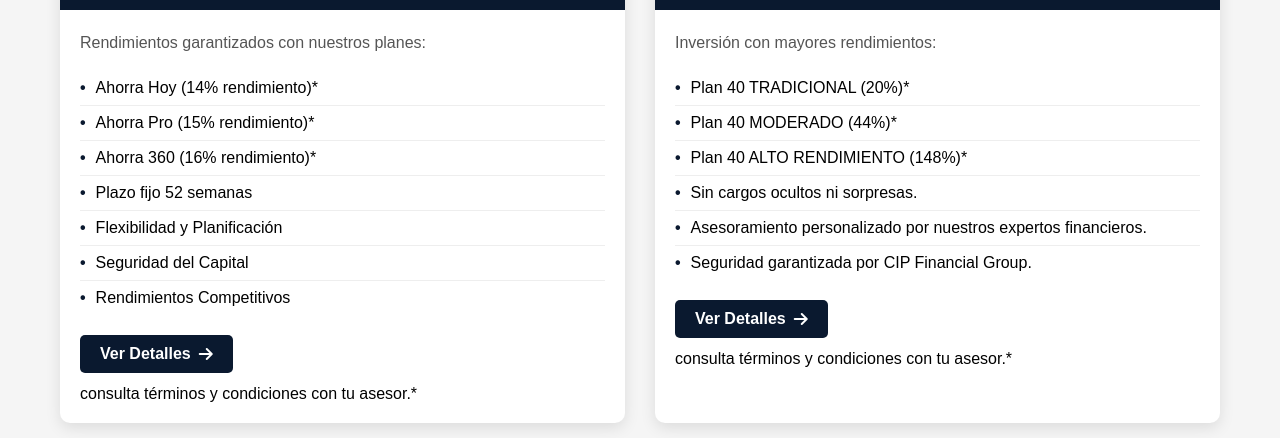
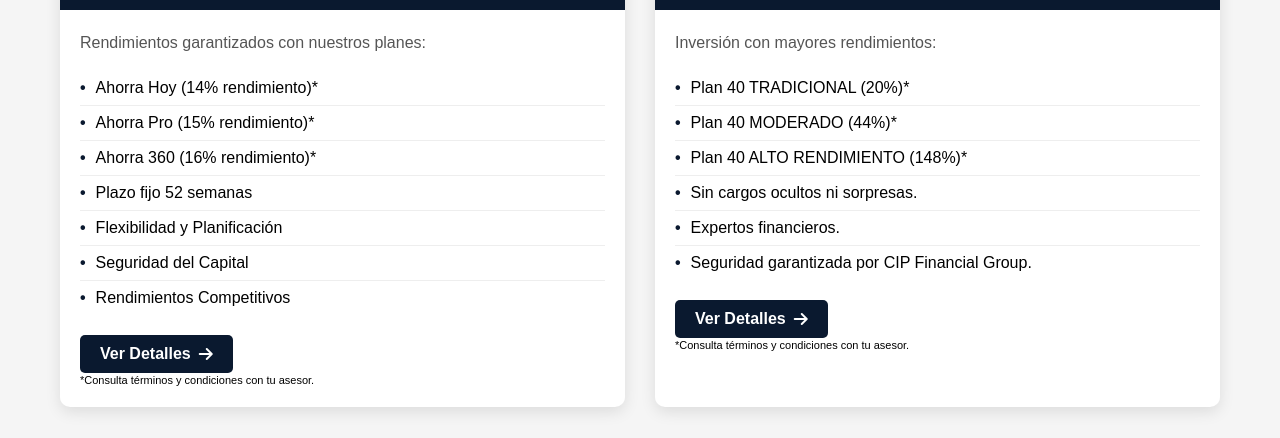
Before and after one commit to Alexterryble/CIP-Financial-Group, a website: page public/Seleccion.html in a window 1280 px wide. Shown: the part 362-800 px from the top of the page. Drawn offline with nearby package versions, Linux system fonts and the light colour scheme.

Commit message:
feat: subir cambios de la página

```diff
--- a/public/Seleccion.html
+++ b/public/Seleccion.html
@@ -88,7 +88,7 @@
                         Ver Detalles <i class="fas fa-arrow-right"></i>
                     </a>
                     <br>
-                    <p class="terms-note">consulta términos y condiciones con tu asesor.*</p>
+                    <p class="terms-note">*Consulta términos y condiciones con tu asesor.</p>
                 </div>
             </div>
 
@@ -107,14 +107,14 @@
                         <li>Plan 40  MODERADO (44%)*</li>
                         <li>Plan 40  ALTO RENDIMIENTO (148%)*</li>
                         <li>Sin cargos ocultos ni sorpresas.</li>
-                        <li>Asesoramiento personalizado por nuestros expertos financieros.</li>
+                        <li>Expertos financieros.</li>
                         <li>Seguridad garantizada por CIP Financial Group.</li>
                     </ul>
                     <a href="ahorro.html" class="btn-details">
                         Ver Detalles <i class="fas fa-arrow-right"></i>
                     </a>
                     <br>
-                    <p class="terms-note">consulta términos y condiciones con tu asesor.*</p>
+                    <p class="terms-note">*Consulta términos y condiciones con tu asesor.</p>
                 </div>
             </div>
         </div>
--- a/public/css/style.css
+++ b/public/css/style.css
@@ -3028,4 +3028,11 @@
             border-radius: 10px;
             box-shadow: 0 4px 12px rgba(0,0,0,0.1);
             }
-.terms-note{ margin-top: .75rem; }
+
+
+
+.terms-note{
+  font-family: Arial, "Helvetica Neue", Helvetica, sans-serif;
+  font-size: 11px;      /* aproximado a 8pt en pantalla */
+  line-height: 1.35;
+}
```
